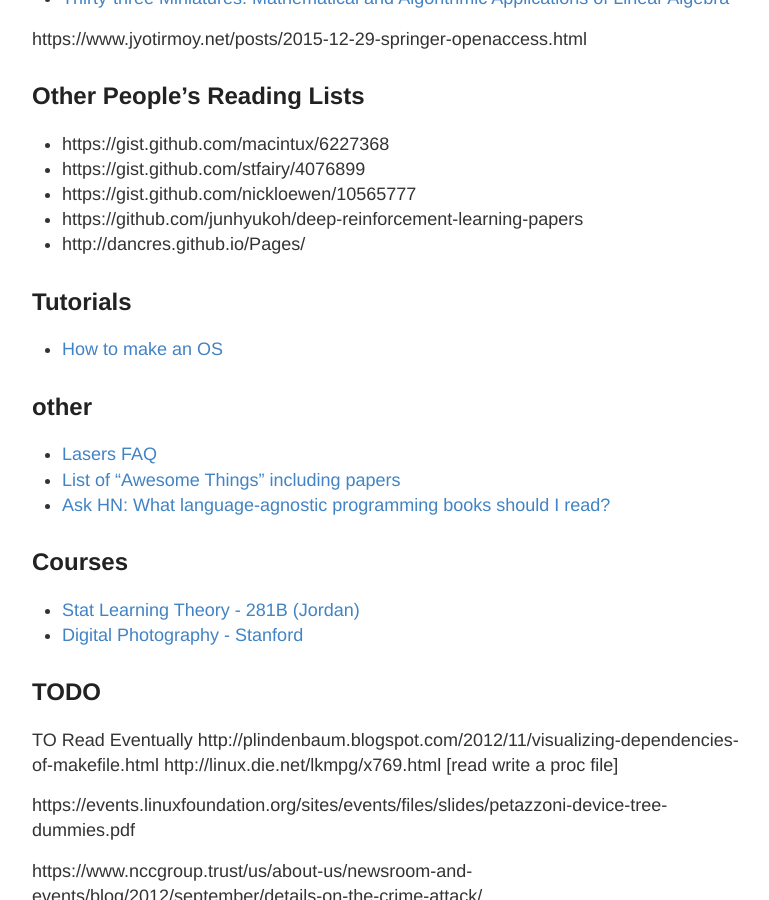
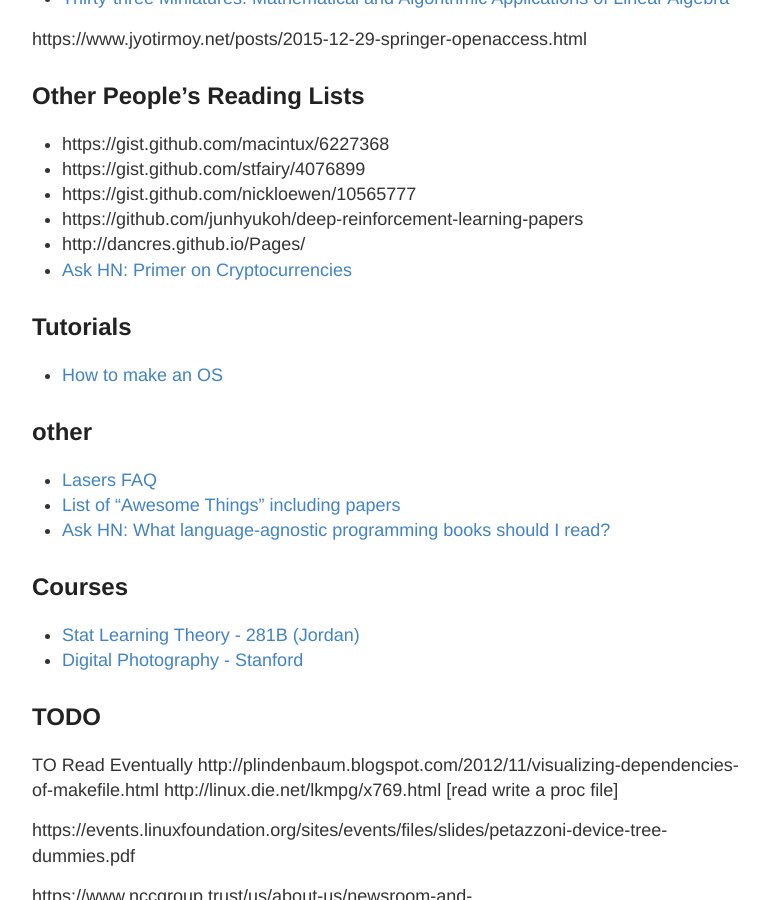
Before and after one commit to RONNCC/ronncc.github, a Jekyll site: the page built from _posts/2015-12-25-ReadingList.md, in a window 1280 px wide and 900 px high, scrolled down 3584 px. Shown: the whole window, without its empty margins (248-1017 px from the left). Built offline with Jekyll 4.4.1, drawn with Linux system fonts in a browser that asks for light colours; comment, search, counter and statistics services are not loaded.

Commit message:
Updated 2015-12-25-ReadingList.md

```diff
--- a/_posts/2015-12-25-ReadingList.md
+++ b/_posts/2015-12-25-ReadingList.md
@@ -153,6 +153,7 @@
 - https://gist.github.com/nickloewen/10565777
 - https://github.com/junhyukoh/deep-reinforcement-learning-papers
 - http://dancres.github.io/Pages/
+- [Ask HN: Primer on Cryptocurrencies](https://news.ycombinator.com/item?id=14659775)
 
 
 ## Tutorials
```
